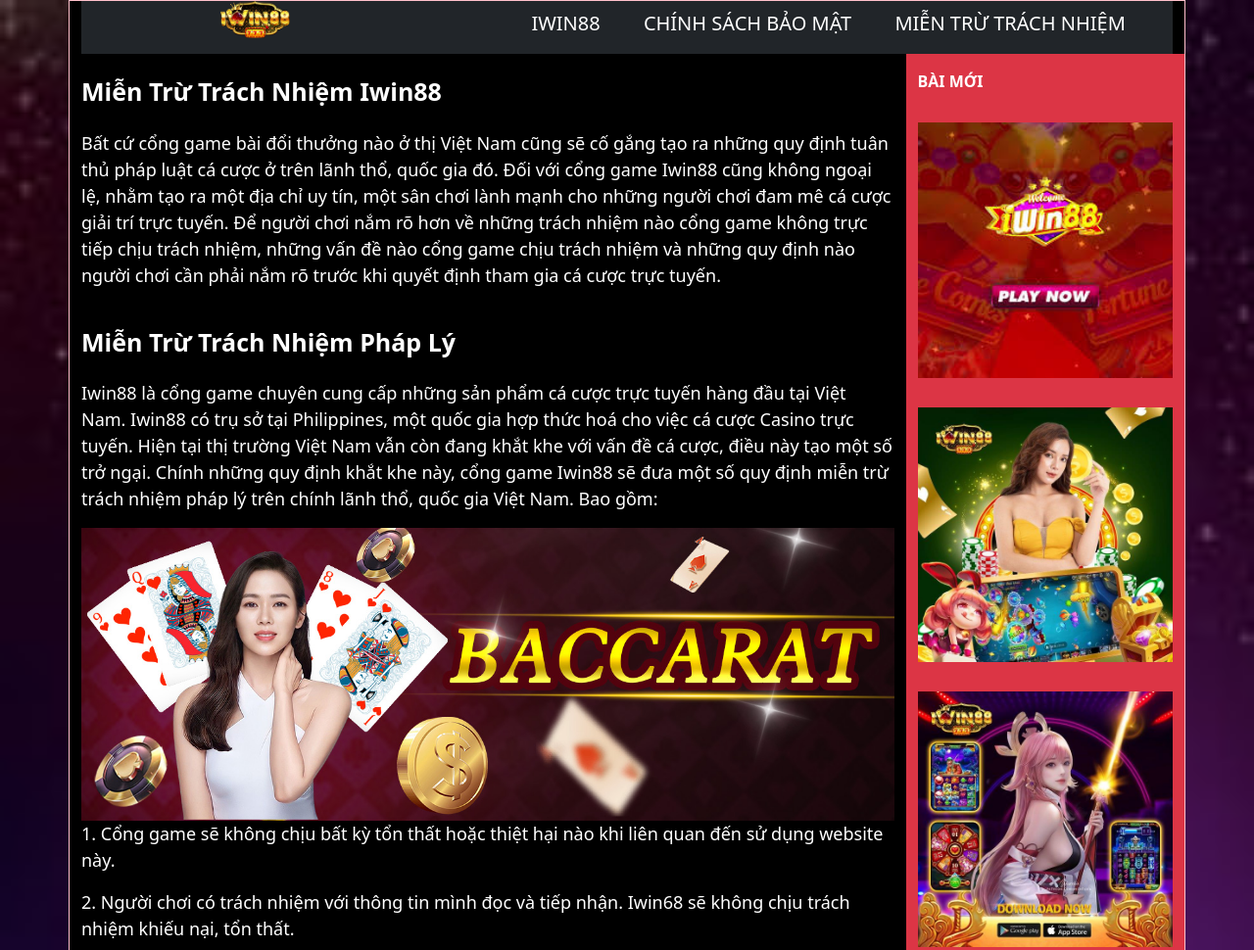
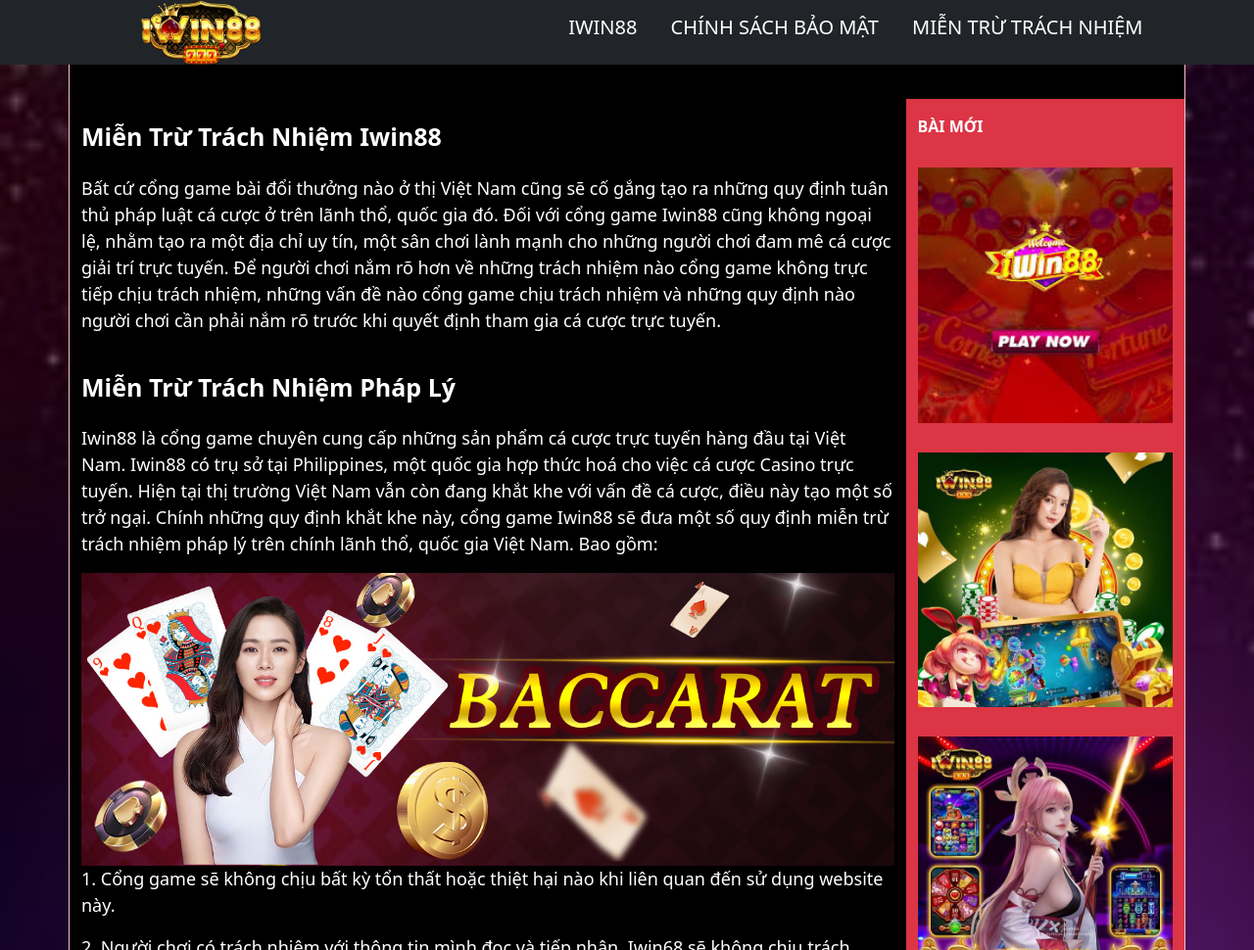
Before and after one commit to brothong2000/NEW-IWIN88, a plain HTML site: page index.html in a window 1280 px wide. Shown: the top 970 px of the page at 98% size. Drawn offline with nearby package versions, Linux system fonts and the light colour scheme.

Commit message:
Update style.css

```diff
--- a/style.css
+++ b/style.css
@@ -15,7 +15,7 @@
     background-size: cover;
 }
 .A img{
-    width: 20%;
+    width: 30%;
     /* padding: 15px ; */
 }
 .B ul{
@@ -27,7 +27,7 @@
 .B ul li a{
   display: block;
   text-decoration: none;
-    padding: 0px 20px;
+    padding: 5px 15px;
     color:white;
     font-size: 20px;
 }
@@ -42,8 +42,7 @@
     z-index: 1;
     top: 0;
     right: 0;
-    background-color: rgb(0,0,0);
-    background-color: rgba(0,0,0, 0.9);
+    background-color:black;
     overflow-x: hidden;
     transition: 0.5s;
   }
@@ -57,7 +56,7 @@
     padding: 8px;
     text-decoration: none;
     font-size: 15px;
-    color: #818181;
+    color: white;
     display: block;
     transition: 0.3s;
   }
@@ -66,9 +65,9 @@
   }
   .overlay .closebtn {
     position: absolute;
-    top: 20px;
-    right: 45px;
-    font-size: 60px;
+    top: 10px;
+    left: 5px;
+    font-size: 40px;
   }
   .mm{
     display: none;
@@ -106,8 +105,17 @@
   text-decoration: none;
   color: white;
 }
+.block1{
+  margin-top: 100px;
+}
  .blo{
-  position:sticky;
+  position:fixed;
   top: 0;
   left: 0;
 }
+.container{
+  overflow: hidden;
+}
+hr{
+  border: 2px solid white;
+}
```
